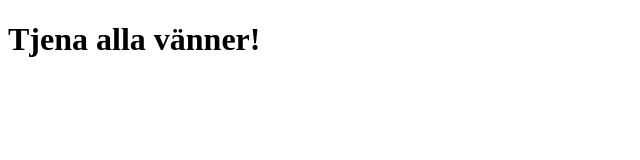
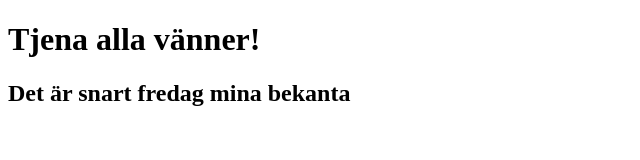
Before and after one commit to Malinsson/Very-cool-test, a plain HTML site: page index.html in a window 1280 px wide. Shown: the whole page, without its empty margins (0-640 px from the left). Drawn offline with Linux system fonts and the light colour scheme.

```diff
--- a/index.html
+++ b/index.html
@@ -7,5 +7,6 @@
 </head>
 <body>
     <h1>Tjena alla vänner!</h1>
+    <h2>Det är snart fredag mina bekanta</h2>
 </body>
 </html>
```
Also changed, not shown: 2 other files.
